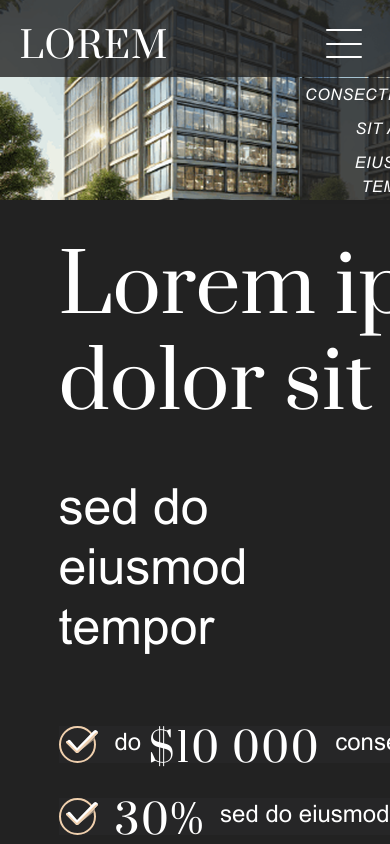
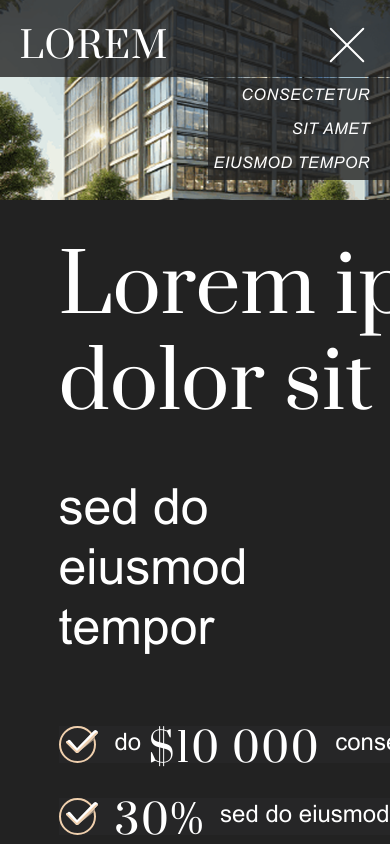
Before and after one commit to vbogdanov9/mst-test-task, a website: page src/index.html in a window 390 px wide. Both pictures are taken after a click on the element 343 px from the left and 43 px from the top of the page. Shown: the top 844 px of the page. Drawn offline with Linux system fonts and the light colour scheme.

Commit message:
work on menu

```diff
--- a/src/index.html
+++ b/src/index.html
@@ -10,10 +10,16 @@
     <header>
       <div class="logo">Lorem</div>
       <nav class="menu">
-        <ul class="menu__items">
-          <li class="menu__item">consectetur</li>
-          <li class="menu__item">sit amet</li>
-          <li class="menu__item">eiusmod tempor</li>
+        <ul class="menu__list">
+          <li class="menu__item">
+            <a href="#" class="menu__link">consectetur</a>
+          </li>
+          <li class="menu__item">
+            <a href="#" class="menu__link">sit amet</a>
+          </li>
+          <li class="menu__item">
+            <a href="#" class="menu__link">eiusmod tempor</a>
+          </li>
         </ul>
         <div class="burger">
           <div class="burger__line"></div>
@@ -67,5 +73,7 @@
         <button class="main__button">order</button>
       </div>
     </section>
+
+    <script src="js/script.js"></script>
   </body>
 </html>
--- /dev/null
+++ b/src/js/script.js
@@ -0,0 +1,53 @@
+//ссылки навигации, прокрутка при клике
+const menuItems = document.querySelectorAll(".menu__item");
+if (menuItems.length > 0) {
+  menuItems.forEach((menuItem) => {
+    console.log(menuItem);
+
+    menuItem.addEventListener("click", (e) => {
+      e.preventDefault();
+
+      //   // если было активно меню бургер делаем неактивным
+      //   if (burger.classList.contains("_active")) {
+      //     document.body.classList.remove("_lock");
+      //     burger.classList.remove("_active");
+      //     menuBody.classList.remove("show");
+      //   }
+
+      //   window.scrollTo({ top: gotoBlockValue, behavior: "smooth" });
+    });
+  });
+}
+
+// burger открываем и закрываем меню при клике
+const burger = document.querySelector(".burger");
+const menuList = document.querySelector(".menu__list");
+if (burger) {
+  burger.addEventListener("click", (e) => {
+    //     document.body.classList.toggle("_lock");
+    burger.classList.toggle("_active");
+    menuList.classList.toggle("show");
+  });
+}
+
+// закрываем меню при клике на пустой области
+// const menu = document.querySelector(".menu");
+// document.addEventListener("click", (e) => {
+//   if (
+//     !e.composedPath().includes(menu) &&
+//     burger.classList.contains("_active")
+//   ) {
+//     document.body.classList.remove("_lock");
+//     burger.classList.remove("_active");
+//     menuBody.classList.remove("show");
+//   }
+// });
+
+// скрываем меню при нажатии на esc
+// document.addEventListener("keydown", (e) => {
+//   if (e.key == "Escape" && burger.classList.contains("_active")) {
+//     document.body.classList.remove("_lock");
+//     burger.classList.remove("_active");
+//     menuBody.classList.remove("show");
+//   }
+// });
--- a/src/sass/blocks/_header.scss
+++ b/src/sass/blocks/_header.scss
@@ -20,7 +20,7 @@ header {
 }
 
 .menu {
-  &__items {
+  &__list {
     margin: 0;
     padding: 0;
     display: flex;
@@ -35,6 +35,14 @@ header {
   }
   &__item {
     list-style-type: none;
+    &:hover {
+      cursor: pointer;
+      text-decoration: underline;
+    }
+  }
+  &__link {
+    text-decoration: none;
+    color: var(--text-color);
   }
 }
 
@@ -59,16 +67,25 @@ header {
     // line-height: 200%;
   }
   .menu {
-    &__items {
+    &__list {
       position: fixed;
       flex-direction: column;
-      background-color: var(--header-bg-color, rgba(34, 34, 34, 0.8));
+      background-color: var(--header-bg-color);
       top: 78px;
-      left: 300px;
+      right: -100%;
+      transition: right 0.4s ease;
       gap: 0;
+      &.show {
+        right: 0;
+      }
     }
     &__item {
-      padding: 5px;
+      padding: 5px 20px 5px 5px;
+
+      &:hover {
+        text-decoration: none;
+        background-color: var(--burger-bg-color);
+      }
     }
   }
   .burger {
@@ -76,20 +93,20 @@ header {
     align-self: center;
     flex-direction: column;
     justify-content: space-around;
-    width: 54px;
+    width: 48px;
     height: 46px;
-    padding: 3px 9px;
+    padding: 3px 8px;
     border-radius: 10px;
     cursor: pointer;
     .burger__line {
       width: 100%;
       height: 2px;
       border-radius: 1px;
-      background-color: var(--text-color, #ffffff);
+      background-color: var(--text-color);
       transition: all 0.3s ease;
     }
     &:hover {
-      background-color: var(--burger-bg-color, rgba(34, 34, 34, 0.9));
+      background-color: var(--burger-bg-color);
     }
     &._active {
       display: block;
```
Also changed, not shown: dist/css/style.min.css, dist/index.html, dist/js/script.js (added), src/css/style.min.css.
